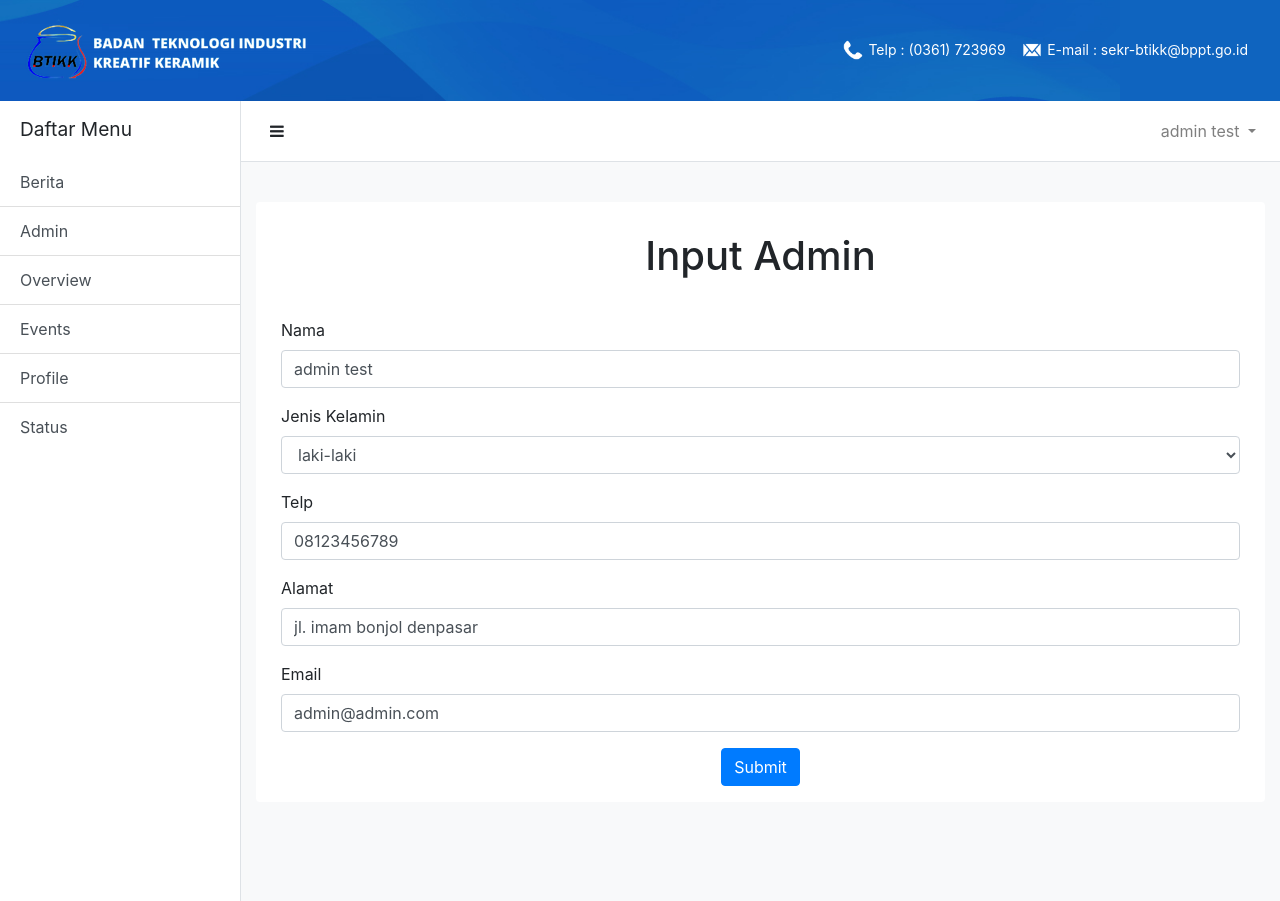
After one commit to scaryfly/projectRizky, a PHP site: page /adminContent/editAdmin.php?id=1 in a window 1280 px wide. The commit adds this page. Run offline with PHP 8.4, Linux system fonts and the light colour scheme; a user stored in the database is signed in; data comes from the database, SQL or seed files in the repository; some libraries are stand-ins or nearby versions.

Commit message:
user crud

```diff
--- a/adminContent/berita.php
+++ b/adminContent/berita.php
@@ -1,10 +1,5 @@
 <?php
-    session_start();
-    if( !isset($_SESSION['user']) ){
-        header("location:../login.php");
-    }
     include("../dashboardUser.php");
-    include("../db.php");
 ?>
 
     <div class="card-title text-center" id="user-content-title">
--- /dev/null
+++ b/adminContent/editAdmin.php
@@ -0,0 +1,53 @@
+<?php
+    include("../dashboardUser.php");
+?>
+
+<div class="card-title text-center" id="user-content-title">
+    <h1>Input Admin</h1>
+</div>
+<div class='card-content'>
+    <div class='container'>
+
+<?php
+        $id = $_GET['id'];
+        $sql = mysqli_query($conn,"SELECT * FROM user where id = $id");
+        $admin = mysqli_fetch_assoc($sql); #memecahkan data row yang di pilih menjadidata dalam bentuk array
+        echo "
+        <form enctype='multipart/form-data' action='../proses/editAdmin.php?id=".$id."' method='post' style='margin-left : 10px; margin-right:10px;'>
+            <div class='form-group'>
+                <label for='name'>Nama</label>
+                <input type='text' class='form-control' name='name' id='name' value='".$admin['name']."' required>
+            </div>
+            <div class='form-group'>
+                <label for='jenis_kelamin'>Jenis Kelamin</label>
+                <select class='form-control' name='jenis_kelamin' id='jenis_kelamin' value='".$admin['jenis_kelamin']."'>";
+        if($admin['jenis_kelamin'] == 'laki-laki')
+            echo "
+            <option selected='selected'>laki-laki</option>
+            <option >perempuan</option>";
+        else
+            echo "
+            <option>laki-laki</option>
+            <option selected='selected'>perempuan</option>";
+        echo "
+                </select>
+            </div>
+            <div class='form-group'>
+                <label for='telp'>Telp</label>
+                <input type='text' class='form-control' name='telp' id='telp' value='".$admin['telp']."' required>
+            </div>
+            <div class='form-group'>
+                <label for='alamat'>Alamat</label>
+                <input type='text' class='form-control' name='alamat' id='alamat' value='".$admin['alamat']."' required>
+            </div>
+            <div class='form-group'>
+                <label for='email'>Email</label>
+                <input type='email' class='form-control' name='email' id='email' value='".$admin['email']."' required>
+            </div>
+            <div class='form-group d-flex justify-content-center'>
+                <button type='submit' class='btn btn-primary' name='submit'>Submit</button>
+            </div>
+        </form>
+    </div>
+</div>";
+?>
--- a/adminContent/editBerita.php
+++ b/adminContent/editBerita.php
@@ -1,10 +1,5 @@
 <?php
-    session_start();
-    if( !isset($_SESSION['user']) ){
-        header("location:../login.php");
-    }
     include("../dashboardUser.php");
-    include("../db.php");
 ?>
 
 <div class="card-title text-center" id="user-content-title">
--- a/adminContent/inputBerita.php
+++ b/adminContent/inputBerita.php
@@ -1,10 +1,5 @@
 <?php
-    session_start();
-    if( !isset($_SESSION['user']) ){
-        header("location:../login.php");
-    }
     include("../dashboardUser.php");
-    include("../db.php");
 ?>
 
 <div class="card-title text-center" id="user-content-title">
--- a/adminContent/showBerita.php
+++ b/adminContent/showBerita.php
@@ -1,10 +1,5 @@
 <?php
-    session_start();
-    if( !isset($_SESSION['user']) ){
-        header("location:../login.php");
-    }
     include("../dashboardUser.php");
-    include("../db.php");
 ?>
 <div class='card-content'>
     <div class='container'>
--- a/dashboardUser.php
+++ b/dashboardUser.php
@@ -1,3 +1,11 @@
+<?php
+    session_start();
+    if( !isset($_SESSION['user']) ){
+        header("location:../login.php");
+    }
+    include("../db.php");
+?>
+
 <!DOCTYPE html>
 <html lang="en">
 <head>
@@ -54,7 +62,7 @@
   <div class="sidebar-heading text-black">Daftar Menu</div>
   <div class="list-group list-group-flush">
     <a href="./berita.php" class="list-group-item list-group-item-action bg-white text-black ">Berita</a>
-    <a href="#" class="list-group-item list-group-item-action bg-white text-black ">Admin</a>
+    <a href="./admin.php" class="list-group-item list-group-item-action bg-white text-black ">Admin</a>
     <a href="#" class="list-group-item list-group-item-action bg-white text-black ">Overview</a>
     <a href="#" class="list-group-item list-group-item-action bg-white text-black ">Events</a>
     <a href="#" class="list-group-item list-group-item-action bg-white text-black ">Profile</a>
@@ -74,15 +82,20 @@
     <div class="collapse navbar-collapse" id="navbarSupportedContent">
       <ul class="navbar-nav ml-auto mt-2 mt-lg-0">
         <li class="nav-item dropdown">
-          <a class="nav-link dropdown-toggle" href="#" id="navbarDropdown" role="button" data-toggle="dropdown" aria-haspopup="true" aria-expanded="false">
-            Dropdown
+        <?php
+           $id = $_SESSION['user'];
+           $sql = mysqli_query($conn,"SELECT name FROM user where id = $id");
+           $admin = mysqli_fetch_assoc($sql); #memecahkan data row yang di pilih menjadidata dalam bentuk array
+           echo "
+          <a class='nav-link dropdown-toggle' href='#' id='navbarDropdown' role='button' data-toggle='dropdown' aria-haspopup='true' aria-expanded='false'>
+            ".$admin['name']."
           </a>
-          <div class="dropdown-menu dropdown-menu-right" aria-labelledby="navbarDropdown">
-            <a class="dropdown-item" href="#">Action</a>
-            <a class="dropdown-item" href="#">Another action</a>
-            <div class="dropdown-divider"></div>
-            <a class="dropdown-item" href="#">Something else here</a>
-          </div>
+          <div class='dropdown-menu dropdown-menu-right' aria-labelledby='navbarDropdown'>
+            <a class='dropdown-item' href='./editPassword.php?id=".$id."'>Ubah Password</a>
+            <div class='dropdown-divider'></div>
+            <a class='dropdown-item' href='../proses/logout.php'>Keluar</a>
+          </div>";
+          ?>
         </li>
       </ul>
     </div>
--- a/login.php
+++ b/login.php
@@ -9,12 +9,12 @@ include('./dashboard.php');
             <div class='card-body' >
                 <form action='./proses/login.php' method='post'>
                     <div class='form-group'>
-                        <label for='email'>Alamat Email</label>
-                        <input type='email' class='form-control' name='email' id='email' aria-describedby='emailHelp' placeholder='Masukan Email'>
+                        <label for='username'>Username</label>
+                        <input type='text' class='form-control' name='username' id='email' placeholder='Masukan Username' required>
                     </div>
                     <div class='form-group'>
                         <label for='password'>Password</label>
-                        <input type='password' class='form-control' name='password' id='password' placeholder='Password'>
+                        <input type='password' class='form-control' name='password' id='password' placeholder='Password' required>
                     </div>
                     <div class='form-group d-flex justify-content-center'>
                         <button type='submit' class='btn btn-primary' name='submit'>Submit</button>
--- /dev/null
+++ b/proses/logout.php
@@ -0,0 +1,5 @@
+<?php
+        session_start();
+        unset($_SESSION['user']);
+        echo "<script>window.location='../index.php';</script>";
+?>
```
Also changed, not shown: adminContent/admin.php (+4 -9 lines), adminContent/editPassword.php (added, +33 -0 lines), adminContent/inputAdmin.php (+2 -7 lines), proses/deleteAdmin.php (added, +11 -0 lines), proses/editAdmin.php (added, +21 -0 lines), proses/editPassword.php (added, +31 -0 lines), proses/inputAdmin.php (added, +22 -0 lines), proses/login.php (+4 -4 lines).
